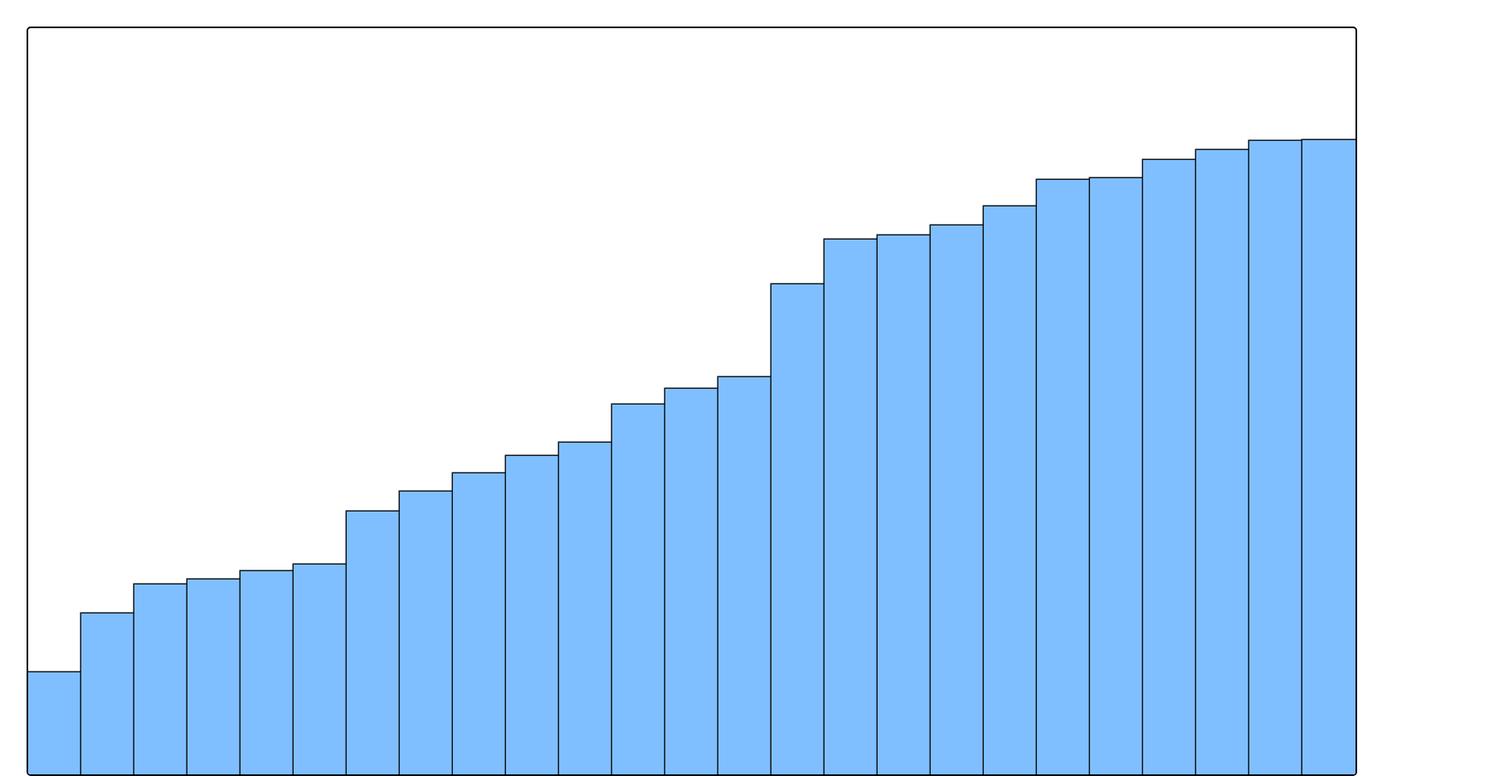
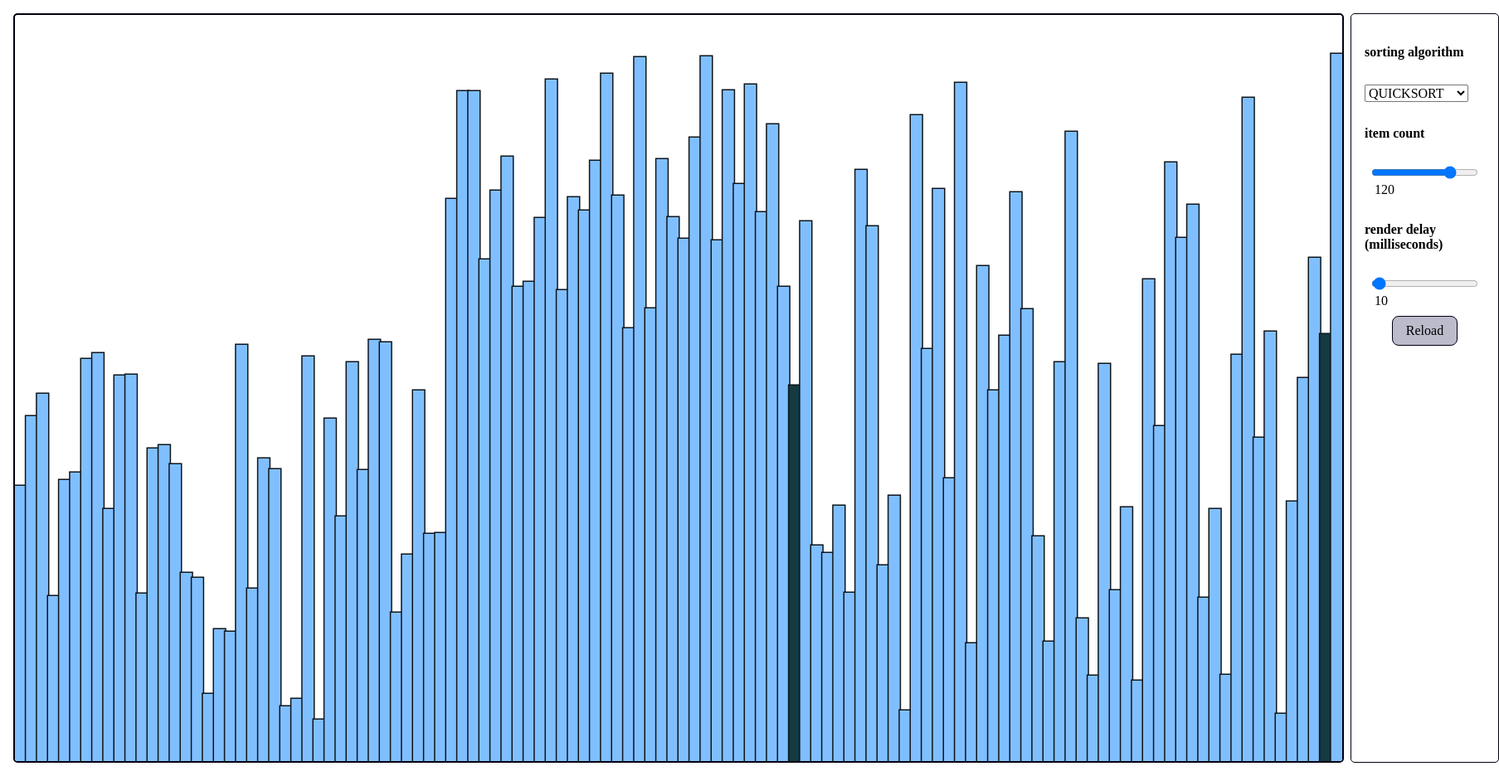
Before and after one commit to alixnovosi/sortviz, a website built with webpack: page index.html in a window 1280 px wide. Shown: the whole page at 83% size, 1807 px wide, since content can reach past the window. Built offline with nearby package versions, Linux system fonts and the light colour scheme.

Commit message:
functional controls!

```diff
--- a/src/app.ts
+++ b/src/app.ts
@@ -1,3 +1,4 @@
+import { Controls } from "./controls";
 import { SortData, SortStepper } from "./sortstepper";
 import { Sort } from "./sorts";
 
@@ -6,6 +7,8 @@ import "./styles/main.scss";
 class App {
     private base: HTMLElement;
 
+    private controls: Controls;
+
     // primary canvas.
     private canvas: HTMLCanvasElement;
     private ctx: CanvasRenderingContext2D;
@@ -13,12 +16,19 @@ class App {
     private height: number = 900;
     private width: number = 1600;
 
+    // store here so we can pass to controls and sortstepper on initialization.
+    private count: number = 120;
+    private delay: number = 10;
+
+    private interval_id: any;
+
     private bgColor: string = "#CCCCFF";
     private lineColor: string = "#111122";
     private highlightColor: string = "#EFEFFF";
 
     public sort_stepper: SortStepper;
     public sort: Sort;
+    public sort_type: string;
 
     constructor() {
         this.base = <HTMLElement>document.getElementById("app");
@@ -30,31 +40,45 @@ class App {
 
         this.base.appendChild(this.canvas);
 
+        let div = <HTMLElement>document.createElement("div");
+        div.className = "sortControlsBox";
+        this.base.appendChild(div);
+        this.controls = new Controls(
+            div,
+            [
+                Sort.QUICKSORT,
+                Sort.HEAPSORT,
+                Sort.STOOGESORT,
+            ],
+            this.count,
+            this.delay,
+            this.onReload(),
+        )
+
+        this.sort_type = Sort.QUICKSORT;
+    }
+
+    private gameLoop(): void {
+        clearInterval(this.interval_id);
+
+        this.interval_id = setInterval(
+            () => this.render(),
+            this.delay,
+        );
+    }
+
+    public setup(): void {
         this.sort_stepper = new SortStepper(
             {
                 ...new SortData(),
                 width: this.canvas.width,
                 height: this.canvas.height,
                 ctx: this.ctx,
+                count: this.count,
             },
         );
 
-        this.sort = new Sort(Sort.QUICKSORT, this.sort_stepper);
-    }
-
-    private gameLoop(): void {
-        this.render();
-
-        setTimeout(this.bindRequestAnimationFrame(), 1);
-    }
-
-    private bindRequestAnimationFrame(): () => void {
-        return () => {
-            requestAnimationFrame(this.gameLoop.bind(this));
-        };
-    }
-
-    public setup(): void {
+        this.sort = new Sort(this.sort_type, this.sort_stepper);
         this.sort.run();
         this.sort_stepper.reset_items();
 
@@ -65,8 +89,15 @@ class App {
         this.sort_stepper.render();
     }
 
-    private sleep(ms: number): Promise<void> {
-        return new Promise(resolve => setTimeout(resolve, ms));
+    private onReload(): (controls: Controls) => () => void {
+        return (controls: Controls) => {
+            return () => {
+                this.sort_type = controls.dropdownChoice;
+                this.count = controls.count;
+                this.delay = controls.delay;
+                this.setup();
+            };
+        };
     }
 }
 
--- /dev/null
+++ b/src/controls.ts
@@ -0,0 +1,135 @@
+import { DropDown } from "./dropdown";
+import { Slider } from "./slider";
+import { Sort } from "./sorts";
+
+// some constants.
+const HORIZONTAL_AXIS: string = "horizontalAxis";
+const VERTICAL_AXIS: string = "verticalAxis";
+
+export class Controls {
+    public base: HTMLElement;
+
+    public dropdownChoice: string;
+    public count: number;
+    public delay: number;
+
+    public warning: HTMLElement;
+
+    private reloadButton: HTMLButtonElement;
+
+    constructor(
+        base: HTMLElement,
+        sorts: string[],
+        count: number,
+        delay: number,
+        updateCallback: (controls: Controls) => () => void,
+    ) {
+        this.base = base;
+
+        // sort choice dropdown and label
+        let sortingLabel = document.createElement("h4");
+        sortingLabel.innerHTML = "sorting algorithm";
+        this.base.appendChild(sortingLabel);
+
+        let dropdownRow = document.createElement("div");
+        dropdownRow.className = "sortControlRow";
+
+        this.dropdownChoice = sorts[0];
+        this.count = count;
+        this.delay = delay;
+
+        let dropdown = new DropDown(
+            dropdownRow,
+            sorts,
+            this.onDropDownUpdate(),
+        );
+
+        this.base.appendChild(dropdownRow);
+
+        // sort choice dropdown and label
+        this.warning = document.createElement("h5");
+        this.warning.innerHTML = "warning!<br>" +
+            "this is an inefficient search!<br>" +
+            "it's recommended that you keep items < 40 and delay < 100 or so.";
+        this.warning.className = "hidden";
+
+        this.base.appendChild(this.warning);
+
+        // number of items to sort count and slider bar.
+        let itemsLabel = document.createElement("h4");
+        itemsLabel.innerHTML = "item count";
+        this.base.appendChild(itemsLabel);
+
+        let itemSliderRow = document.createElement("div");
+        itemSliderRow.className = "sortControlRow";
+        this.base.appendChild(itemSliderRow);
+
+        let slider = new Slider(
+            itemSliderRow,
+            20,
+            150,
+            this.count,
+            this.onItemSliderUpdate(),
+        )
+
+        // delay slider bar
+        let delaySliderRow = document.createElement("div");
+        delaySliderRow.className = "sortControlRow";
+        this.base.appendChild(delaySliderRow);
+
+        let delayLabel = document.createElement("h4");
+        delayLabel.innerHTML = "render delay (milliseconds)";
+        this.base.appendChild(delayLabel);
+
+        let delaySlider = new Slider(
+            delaySliderRow,
+            1,
+            500,
+            this.delay,
+            this.onDelaySliderUpdate(),
+        )
+
+        this.base.appendChild(delaySliderRow);
+
+        // reload button, to apply changes.
+        this.reloadButton = document.createElement("button");
+        this.reloadButton.className = "reload";
+        this.reloadButton.name = "reload"
+        this.reloadButton.innerHTML = "Reload";
+
+        this.base.appendChild(this.reloadButton);
+
+        this.reloadButton.addEventListener("click", updateCallback(this));
+    }
+
+    public onDropDownUpdate(): (event: Event) => void {
+        return (event: any) => {
+            let sort = event.target.value;
+            this.dropdownChoice = sort;
+
+            if (Sort.slow_sorts.indexOf(sort) === -1) {
+                this.warning.className = "hidden warning";
+            } else {
+                this.warning.className = "warning";
+            }
+        };
+    }
+
+    public onItemSliderUpdate(): (label: HTMLLabelElement) => (event: Event) => void {
+        return (label: HTMLLabelElement) => {
+            return (event: any) => {
+                label.innerHTML = event.target.value;
+                this.count = event.target.value;
+            };
+        };
+    }
+
+    public onDelaySliderUpdate(): (label: HTMLLabelElement) => (event: Event) => void {
+        return (label: HTMLLabelElement) => {
+            return (event: any) => {
+                label.innerHTML = event.target.value;
+                this.delay = event.target.value;
+            };
+        };
+    }
+}
--- /dev/null
+++ b/src/dropdown.ts
@@ -0,0 +1,22 @@
+export class DropDown {
+    public element: HTMLSelectElement;
+
+    constructor(
+        base: HTMLElement,
+        options: string[],
+        onUpdate: (event: Event) => void,
+    ) {
+        this.element = document.createElement("select");
+
+        for (let option of options) {
+            let option_element = document.createElement("option");
+            option_element.value = option;
+            option_element.text = option;
+            this.element.appendChild(option_element);
+        }
+
+        this.element.addEventListener("change", onUpdate);
+
+        base.appendChild(this.element);
+    }
+}
--- /dev/null
+++ b/src/slider.ts
@@ -0,0 +1,37 @@
+export class Slider {
+    public element: HTMLElement;
+
+    public value: number;
+
+    constructor(
+        base: HTMLElement,
+        min: number,
+        max: number,
+        value: number,
+        onUpdate: (label: HTMLLabelElement) => (event: Event) => void,
+    ) {
+        this.element = document.createElement("div");
+        this.element.className = "slideContainer";
+
+        this.value = value;
+
+        let input = document.createElement("input");
+        input.type = "range";
+        input.min = `${min}`;
+        input.max = `${max}`;
+        input.value = `${this.value}`;
+        input.className = "slider";
+
+        this.element.appendChild(input);
+
+        let label = document.createElement("label");
+        label.innerHTML = `${this.value}`;
+        label.className = "sliderLabel";
+
+        this.element.appendChild(label);
+
+        this.element.addEventListener("change", onUpdate(label));
+
+        base.appendChild(this.element);
+    }
+}
--- a/src/sorts.ts
+++ b/src/sorts.ts
@@ -5,11 +5,20 @@ export class Sort {
     public static readonly HEAPSORT = "HEAPSORT";
     public static readonly STOOGESORT = "STOOGESORT";
 
-    private sort_type: string;
+    public sort_type: string;
 
     private stepper: SortStepper;
 
-    private static supported_sorts: string[] = [Sort.QUICKSORT];
+    private static supported_sorts: string[] = [
+        Sort.QUICKSORT,
+        Sort.HEAPSORT,
+        Sort.STOOGESORT,
+    ];
+
+    // sorts we should give a warning on that they're inefficient.
+    public static slow_sorts: string[] = [
+        Sort.STOOGESORT,
+    ];
 
     constructor(sort_type: string, stepper: SortStepper) {
         this.sort_type = sort_type;
@@ -71,7 +80,7 @@ export class Sort {
 
             constructor(stepper: SortStepper) {
                 this.stepper = stepper;
-                this.count = this.stepper.count;
+                this.count = this.stepper.data.count;
 
                 this.heapify();
             }
@@ -130,7 +139,7 @@ export class Sort {
         }
     }
 
-    private stoogesort(start: number=0, end: number=this.stepper.count-1): void {
+    private stoogesort(start: number=0, end: number=this.stepper.data.count-1): void {
         // if the first element is greater than the last element, swap them.
         if (this.stepper.compare(start, end) < 0) {
             this.stepper.swap(start, end);
--- a/src/sortstepper.ts
+++ b/src/sortstepper.ts
@@ -8,6 +8,8 @@ export class SortData {
 
     public height: number;
     public width: number;
+
+    public count: number;
 
     constructor() { }
 }
@@ -29,7 +31,6 @@ export class SortStepper {
 
     public items: Bar[] = [];
     public untouched_items: Bar[] = [];
-    public count: number = 25;
 
     private line_color: string = "#0E151C";
     private fill_color: string = NORMAL_COLOR;
@@ -37,10 +38,10 @@ export class SortStepper {
     constructor(data: SortData) {
         this.data = data;
 
-        let high_cap = Math.floor(this.data.height * 0.90);
-        let low_cap = Math.floor(this.data.height * 0.10);
+        let high_cap = Math.floor(this.data.height * 0.95);
+        let low_cap = Math.floor(this.data.height * 0.05);
 
-        for (let i = 0; i < this.count; i++) {
+        for (let i = 0; i < this.data.count; i++) {
             let value = Math.floor(Math.random() * (high_cap-low_cap) + low_cap);
             this.items.push(
                 new Bar(value, this.fill_color),
@@ -55,7 +56,7 @@ export class SortStepper {
 
     public render(): void {
         this.data.ctx.clearRect(0, 0, this.data.width, this.data.height);
-        let bar_width = this.data.width / (this.count);
+        let bar_width = this.data.width / (this.data.count);
         let x_pos = 0;
         for (let item of this.items) {
             this.data.ctx.beginPath();
--- a/src/styles/main.scss
+++ b/src/styles/main.scss
@@ -7,7 +7,7 @@ $button-hover-bg: #DDDDEE;
     display: flex;
     flex-direction: row;
     justify-content: space-around;
-    padding: 2em;
+    padding: 1em;
 
     canvas {
         border: 2px solid $border-color;
@@ -15,16 +15,20 @@ $button-hover-bg: #DDDDEE;
     }
 }
 
-.lorenzControlsBox {
+.sortControlsBox {
     border: 1px solid $border-color;
     border-radius: 5px;
     display: flex;
     flex-direction: column;
-    margin: 0.5em;
+    margin: 0 0.5em;
     padding: 1em;
 }
 
-.lorenzControlRow {
+.hidden {
+    display: none;
+}
+
+.sortControlRow {
     display: flex;
     flex-direction: row;
     justify-content: space-between;
```
